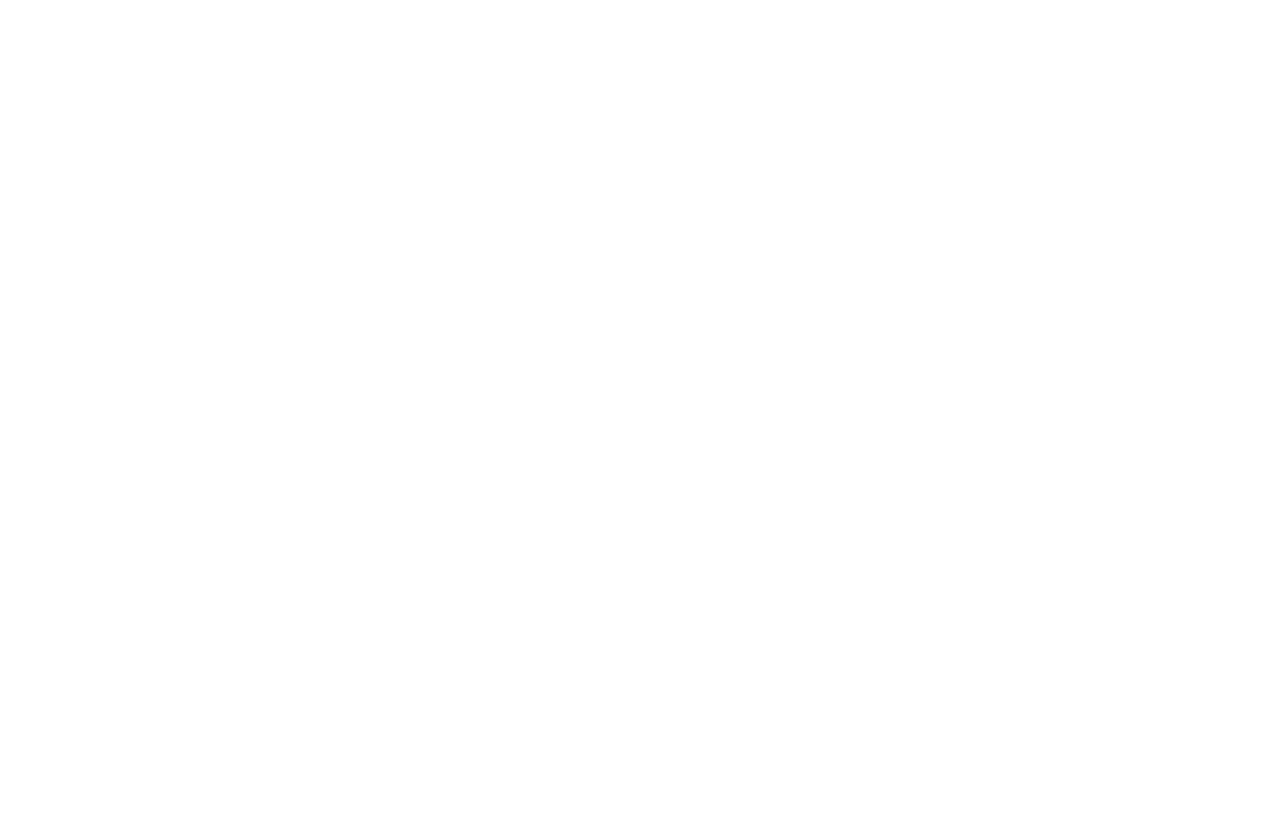
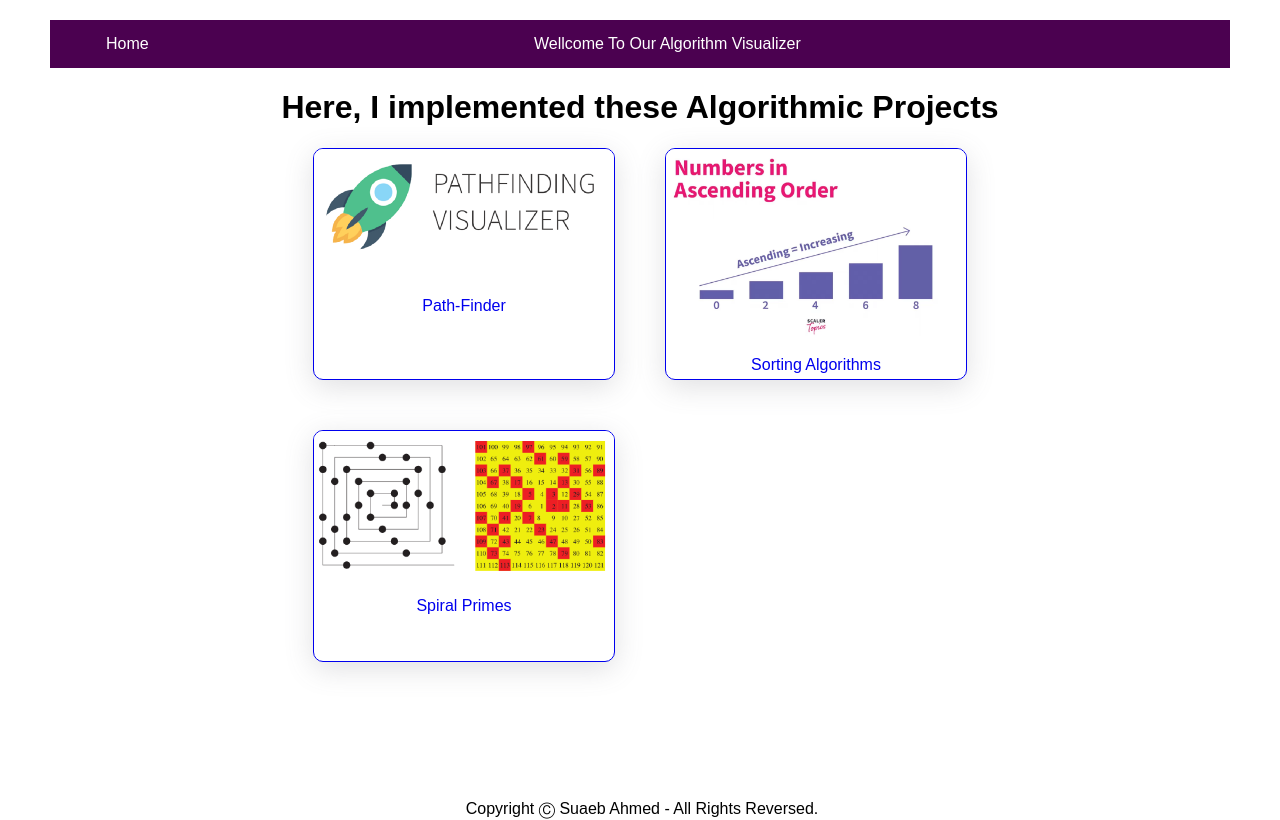
Before and after one commit to suaebahmed/algorithms-visualizer, a React (Create React App) app: page / in a window 1280 px wide. Before the commit this address had no page. Built offline with nearby package versions, Linux system fonts and the light colour scheme.

Commit message:
add hashrouter

```diff
--- a/src/App.js
+++ b/src/App.js
@@ -1,10 +1,8 @@
 import React from 'react';
 import {
-  BrowserRouter as Router,
   Routes,
   Route
 } from "react-router-dom";
-
 import './App.css'
 import PathfindingVS from './Pages/PathfindingVS'
 import Home from './Pages/Home';
@@ -15,14 +13,12 @@
 
   return (
       <div className="App">
-        <Router>
           <Routes>
-            <Route path="https://suaebahmed.github.io/algorithms-visualizer" element={<Home/>} />
-            <Route path="https://suaebahmed.github.io/algorithms-visualizer/path-finding" element={<PathfindingVS/>} />
-            <Route path="https://suaebahmed.github.io/algorithms-visualizer/sorting" element={<SortingApp/>} />
-            <Route path="https://suaebahmed.github.io/algorithms-visualizer/spiral-prime" element={<PrimeApp/>} />
+            <Route exact path="/" element={<Home/>} />
+            <Route exact path="/path-finding" element={<PathfindingVS/>} />
+            <Route exact path="/sorting" element={<SortingApp/>} />
+            <Route exact path="/spiral-prime" element={<PrimeApp/>} />
           </Routes>
-        </Router>
     </div>
   );
 }
--- a/src/index.js
+++ b/src/index.js
@@ -2,10 +2,13 @@
 import ReactDOM from 'react-dom';
 import './index.css';
 import App from './App';
+import { HashRouter } from 'react-router-dom';
 
 ReactDOM.render(
   <React.StrictMode>
-    <App />
+    <HashRouter>
+      <App />
+    </HashRouter>
   </React.StrictMode>,
   document.getElementById('root')
 );
```
